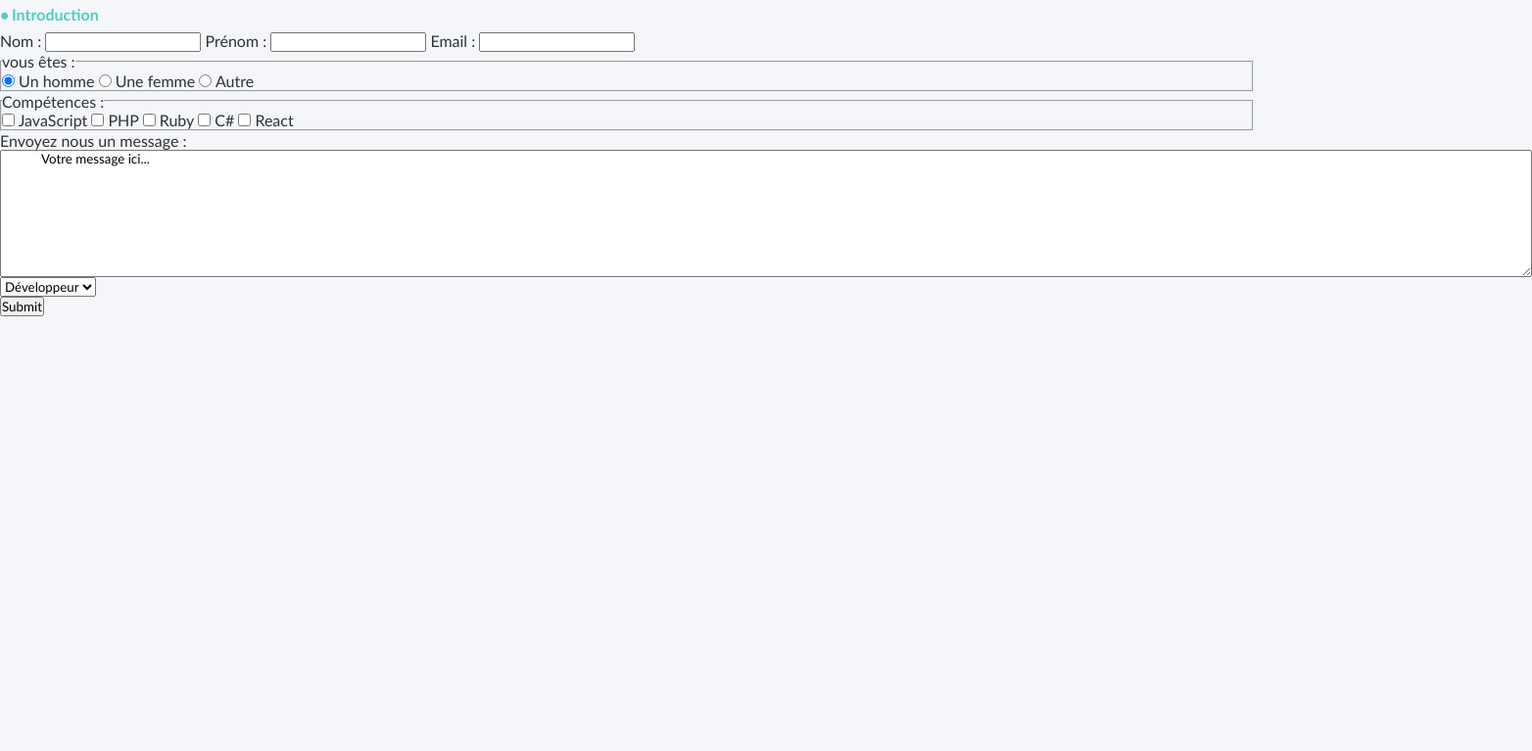
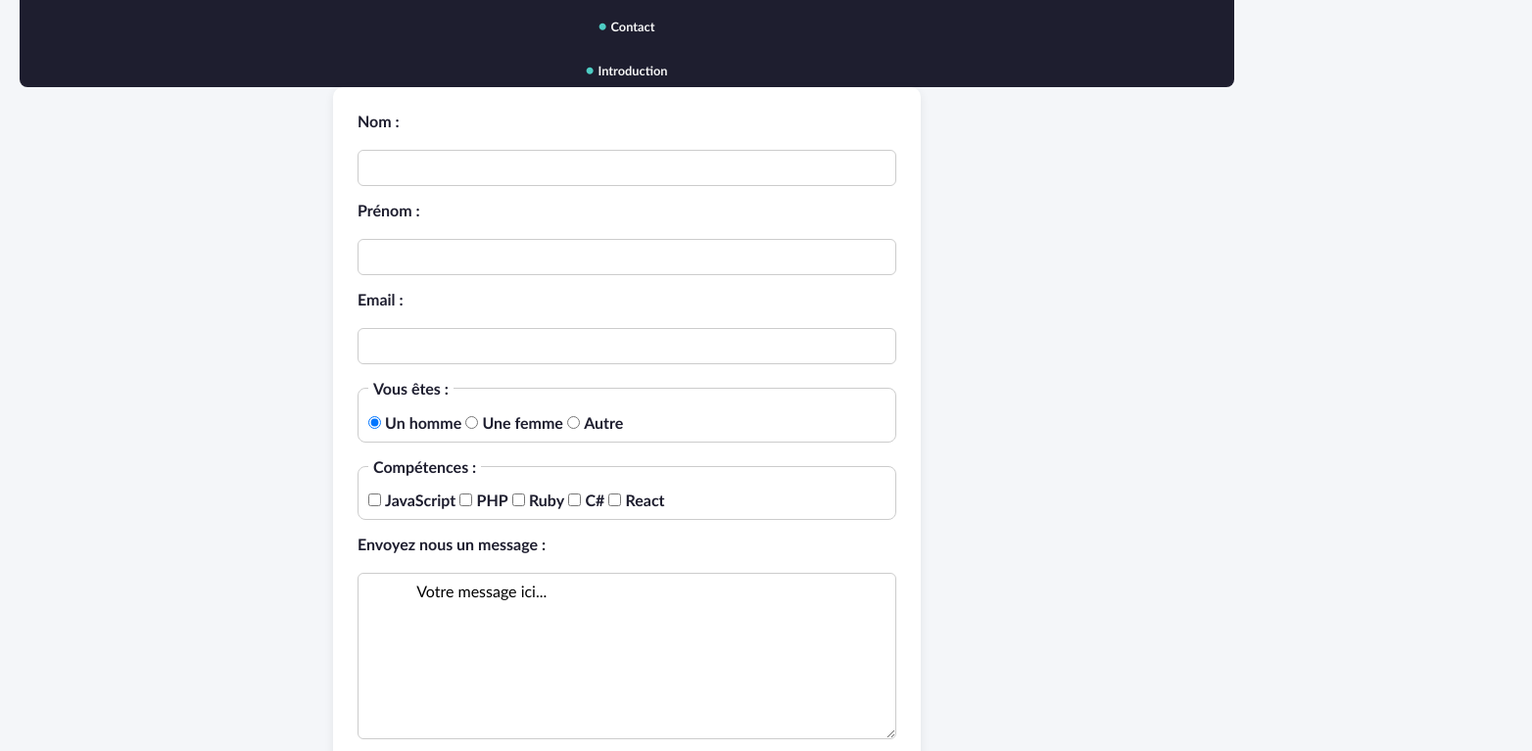
Before and after one commit to AlexBWeb/moncv, a plain HTML site: page site/contact.html in a window 1280 px wide. Shown: the part 78-845 px from the top of the page at 98% size, 1564 px wide, since content can reach past the window. Before the commit the page ends 800 px from the top, so only its background shows below. Drawn offline with Linux system fonts and the light colour scheme.

Commit message:
ajout CSS formulaire page contact

```diff
--- a/site/contact.html
+++ b/site/contact.html
@@ -13,6 +13,7 @@
 <body>
     <header>
         <h1>FOY Alexis, Développeur Web et Web Mobile en Formation</h1>
+    </header>
     <nav>
         <ul>
             <li><a href="index.html">Accueil</a></li>
@@ -20,7 +21,7 @@
             <li><a href="introduction.html">Introduction</a></li>
         </ul>
     </nav>
-    </header>
+
     <main>
         <form action="" method="post">
             <label for="name">Nom :</label>
@@ -30,7 +31,7 @@
             <label for="email">Email :</label>
             <input type="email" name="email" required>
             <fieldset>
-                <legend>vous êtes :</legend>
+                <legend>Vous êtes :</legend>
                 <input type="radio" name="genre" value="homme" checked>
                 <label for="homme">Un homme</label>
                 <input type="radio" name="genre" value="femme">
--- a/site/style.css
+++ b/site/style.css
@@ -11,6 +11,8 @@ body {
     background-color: #f4f6f9;
     color: #2d3436;
     line-height: 1.2;
+    font-family: 'Gill Sans', 'Gill Sans MT', Calibri, 'Trebuchet MS', sans-serif;
+    padding: 20px;
 }
 
 /*grille index.html */
@@ -42,10 +44,6 @@ body {
     min-width: 0;
     display: flex;
     /*ajout de style et placement des éléments dans le bloc*/
-    justify-content: center;
-    align-items: center;
-    background-color: #1e1e2f;
-    border-radius: 8px;
 }
 
 .child5 {
@@ -76,13 +74,21 @@ body {
 
 /*style de la barre de navigation*/
 
-.child2 ul {
+nav {
+    justify-content: center;
+    align-items: center;
+    background-color: #1e1e2f;
+    border-radius: 8px;
+}
+
+nav ul {
     display: flex;
     flex-direction: column;
     gap: 18px;
+    align-items: center;
 }
 
-.child2 li a {
+nav li a {
     color: #f5f5f5;
     font-size: 0.8rem;
     font-weight: bold;
@@ -91,7 +97,7 @@ body {
     transition: all 0.3s ease-in-out;
 }
 
-.child2 li a:hover {
+nav li a:hover {
     background-color: #02031b;
     color: #fff;
     transform: translateY(-3px);
@@ -104,6 +110,7 @@ h1,
 h2 {
     font-size: x-large;
     color: #1e1e2f;
+    text-align: center;
 }
 
 .child3,
@@ -186,3 +193,65 @@ article h2 {
     height: 100%;
     background: #4ecdc4;
 }
+
+/* Formulaire */
+
+form {
+    background-color: #ffffff;
+    border-radius: 10px;
+    padding: 25px;
+    max-width: 600px;
+    margin: auto;
+    box-shadow: 0 3px 10px rgba(0,0,0,0.08);
+    display: flex;
+    flex-direction: column;
+    gap: 15px;
+}
+
+form label, form legend {
+    font-weight: bold;
+    margin-bottom: 5px;
+    color: #1e1e2f;
+}
+
+form input[type="text"],
+form input[type="email"],
+form textarea,
+form select {
+    padding: 8px 10px;
+    border: 1px solid #ccc;
+    border-radius: 6px;
+    width: 100%;
+    font-size: 1rem;
+}
+
+form input[type="submit"] {
+    background-color: #4ecdc4;
+    color: #fff;
+    border: none;
+    padding: 10px 15px;
+    border-radius: 6px;
+    font-weight: bold;
+    cursor: pointer;
+    transition: all 0.3s ease-in-out;
+}
+
+form input[type="submit"]:hover {
+    background-color: #00b894;
+}
+
+
+/* Radios et checkboxes */
+fieldset {
+    border: 1px solid #ccc;
+    border-radius: 8px;
+    padding: 10px;
+}
+
+fieldset legend {
+    padding: 0 5px;
+}
+
+fieldset label {
+    justify-content: space-evenly;
+}
```
Also changed, not shown: site/index.html (+1 -1 lines), site/introduction.html (+11 -4 lines). Lines whose indentation alone changed are shown as unchanged.
